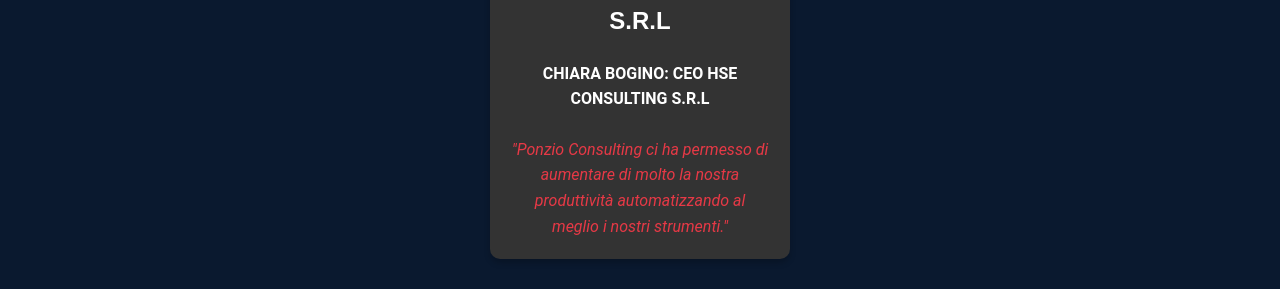
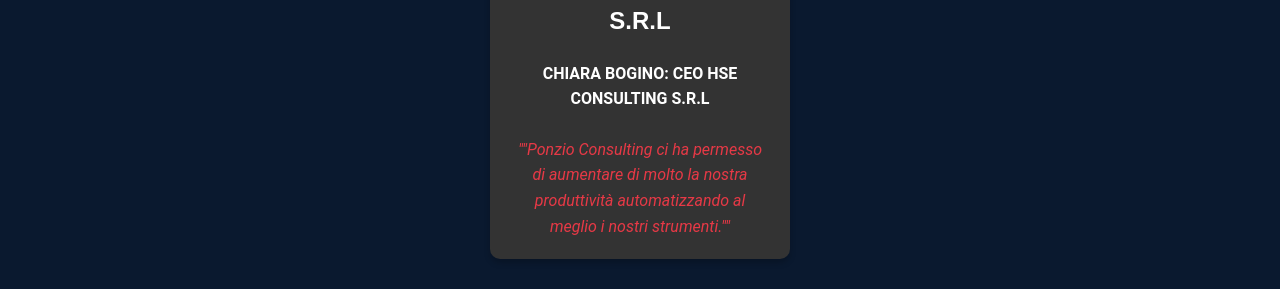
Before and after one commit to Ponzio-it/ponzio-consulting, a Next.js app: page / in a window 1280 px wide. Shown: the part 1480-1769 px from the top of the page. Built offline with nearby package versions, Linux system fonts and the light colour scheme.

Commit message:
escape quotes

```diff
--- a/src/components/Customers.js
+++ b/src/components/Customers.js
@@ -31,8 +31,8 @@
             </a>
             <h3 className={styles.name}>{customer.name}</h3>
             <p className={styles.customerName}>{customer.customerName}</p>
-            <p className={styles.quote}>"{customer.quote}"</p>
-          </div>
+            <p className={styles.quote}>"&quot;{customer.quote}"&quot;</p>
+        </div>
         ))}
       </div>
     </section>
```
